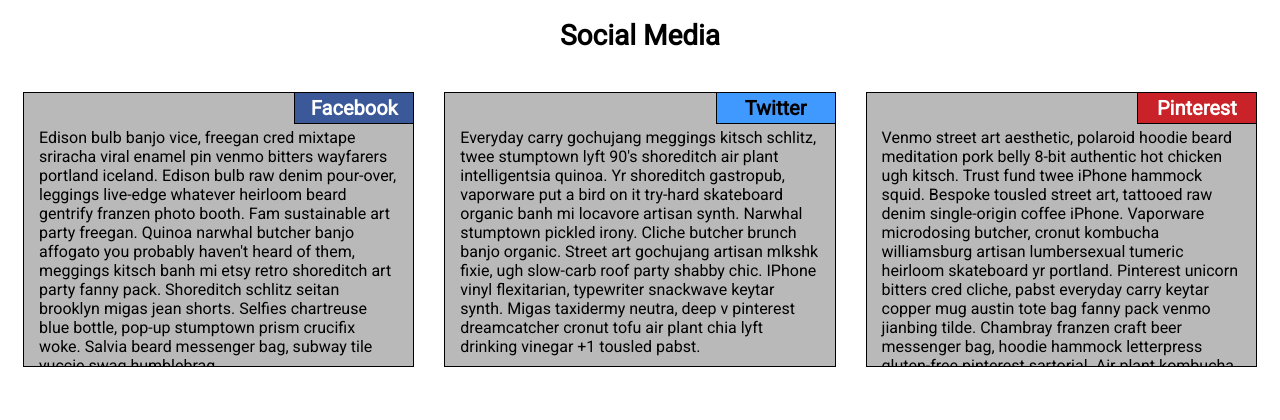
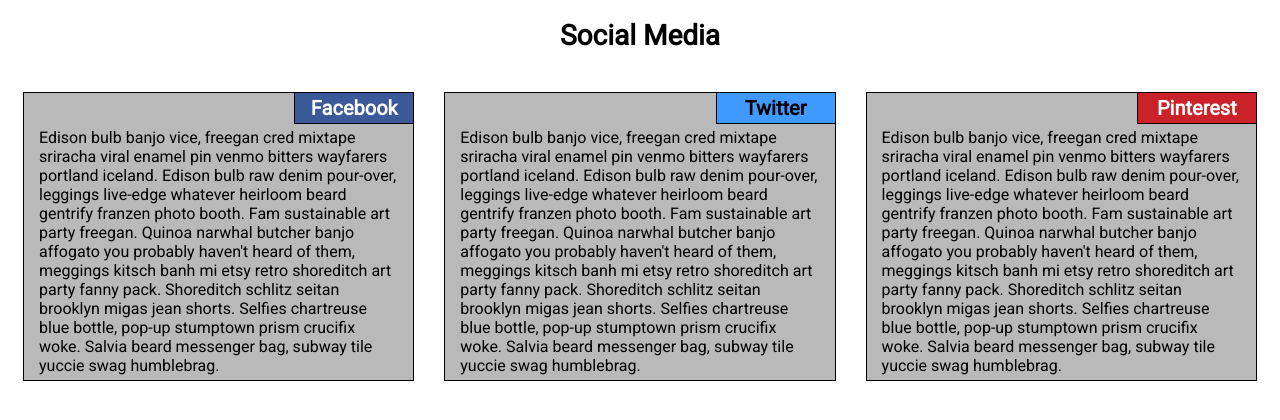
Before and after one commit to eagletek/jhu-fullstack-course4, a plain HTML site: page module2/index.html in a window 1280 px wide. Drawn offline with Linux system fonts and the light colour scheme.

Commit message:
Don't constrain row height

```diff
--- a/module2/css/style.css
+++ b/module2/css/style.css
@@ -12,10 +12,6 @@ h1 {
 h2 {
   font-size: 1.25em;
   text-align: center;
-}
-
-.row {
-  height: 275px;
 }
 
 section {
--- a/module2/index.html
+++ b/module2/index.html
@@ -19,13 +19,13 @@
     <section id="twitter" class="col-lg-4 col-md-6 col-sm-12">
       <article>
       <h2>Twitter</h2>
-      <p>Everyday carry gochujang meggings kitsch schlitz, twee stumptown lyft 90's shoreditch air plant intelligentsia quinoa. Yr shoreditch gastropub, vaporware put a bird on it try-hard skateboard organic banh mi locavore artisan synth. Narwhal stumptown pickled irony. Cliche butcher brunch banjo organic. Street art gochujang artisan mlkshk fixie, ugh slow-carb roof party shabby chic. IPhone vinyl flexitarian, typewriter snackwave keytar synth. Migas taxidermy neutra, deep v pinterest dreamcatcher cronut tofu air plant chia lyft drinking vinegar +1 tousled pabst.</p>
+      <p>Edison bulb banjo vice, freegan cred mixtape sriracha viral enamel pin venmo bitters wayfarers portland iceland. Edison bulb raw denim pour-over, leggings live-edge whatever heirloom beard gentrify franzen photo booth. Fam sustainable art party freegan. Quinoa narwhal butcher banjo affogato you probably haven't heard of them, meggings kitsch banh mi etsy retro shoreditch art party fanny pack. Shoreditch schlitz seitan brooklyn migas jean shorts. Selfies chartreuse blue bottle, pop-up stumptown prism crucifix woke. Salvia beard messenger bag, subway tile yuccie swag humblebrag.</p>
       </article>
     </section>
     <section id="pinterest" class="col-lg-4 col-md-12 col-sm-12">
       <article>
       <h2>Pinterest</h2>
-      <p>Venmo street art aesthetic, polaroid hoodie beard meditation pork belly 8-bit authentic hot chicken ugh kitsch. Trust fund twee iPhone hammock squid. Bespoke tousled street art, tattooed raw denim single-origin coffee iPhone. Vaporware microdosing butcher, cronut kombucha williamsburg artisan lumbersexual tumeric heirloom skateboard yr portland. Pinterest unicorn bitters cred cliche, pabst everyday carry keytar copper mug austin tote bag fanny pack venmo jianbing tilde. Chambray franzen craft beer messenger bag, hoodie hammock letterpress gluten-free pinterest sartorial. Air plant kombucha beard, hexagon keffiyeh fashion axe succulents truffaut af pitchfork leggings vegan retro.</p>
+      <p>Edison bulb banjo vice, freegan cred mixtape sriracha viral enamel pin venmo bitters wayfarers portland iceland. Edison bulb raw denim pour-over, leggings live-edge whatever heirloom beard gentrify franzen photo booth. Fam sustainable art party freegan. Quinoa narwhal butcher banjo affogato you probably haven't heard of them, meggings kitsch banh mi etsy retro shoreditch art party fanny pack. Shoreditch schlitz seitan brooklyn migas jean shorts. Selfies chartreuse blue bottle, pop-up stumptown prism crucifix woke. Salvia beard messenger bag, subway tile yuccie swag humblebrag.</p>
       </article>
     </section>
   </div>
```
